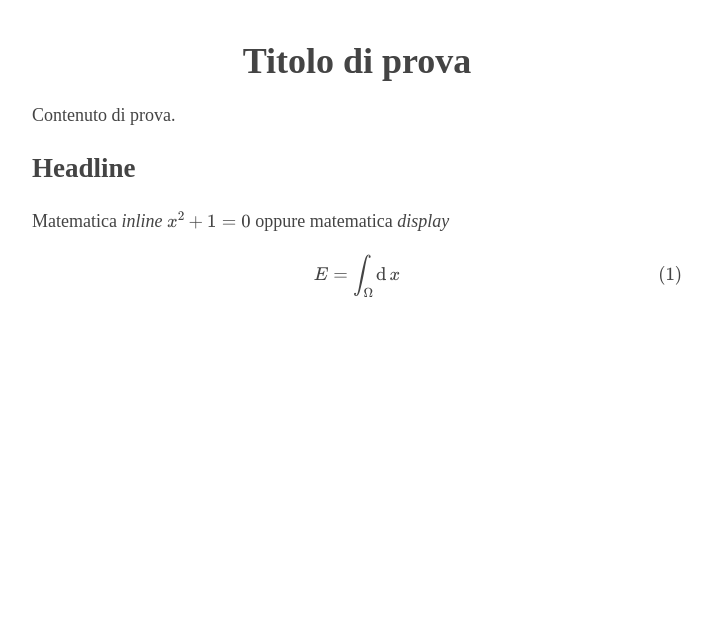
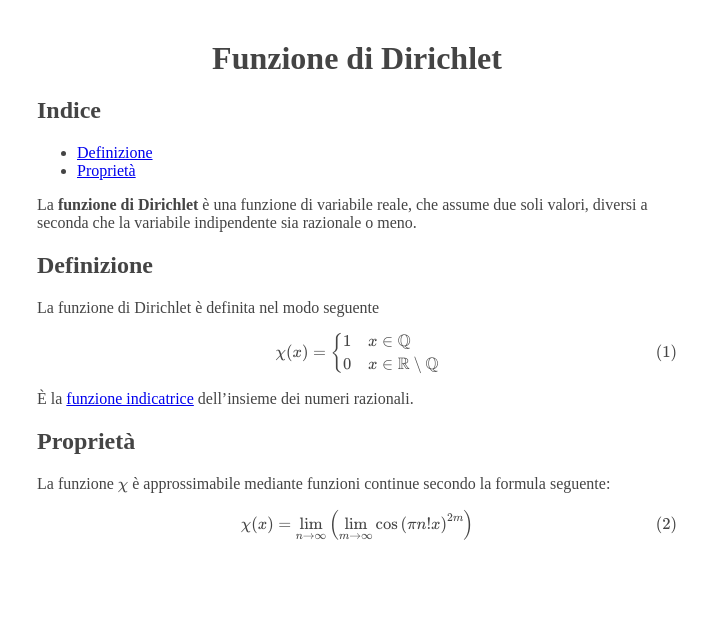
Before and after one commit to tizero/tizero.github.io, a plain HTML site: page pagina-di-prova.html in a window 1280 px wide. Shown: the whole page, without its empty margins (283-995 px from the left). Drawn offline with nearby package versions, Linux system fonts and the light colour scheme.

Commit message:
Minor modifications

```diff
--- a/css/stylesheet.css
+++ b/css/stylesheet.css
@@ -1,6 +1,4 @@
-#content  { max-width: 650px; margin: 40px auto;
-            line-height: 1.6; font-size: 18px; color: #444; padding: 0 10px; }
-h1, h2, h3 { line-height: 1.2; }
+#content  { max-width: 40em; margin: 40px auto; color: #444; }
 .title    { text-align: center;
            margin-bottom: .2em; }
 .subtitle { text-align: center;
--- a/pagina-di-prova.html
+++ b/pagina-di-prova.html
@@ -1,12 +1,12 @@
 <?xml version="1.0" encoding="utf-8"?>
 <!DOCTYPE html PUBLIC "-//W3C//DTD XHTML 1.0 Strict//EN"
 "http://www.w3.org/TR/xhtml1/DTD/xhtml1-strict.dtd">
-<html xmlns="http://www.w3.org/1999/xhtml" lang="en" xml:lang="en">
+<html xmlns="http://www.w3.org/1999/xhtml" lang="it" xml:lang="it">
 <head>
-<!-- 2024-08-26 lun 19:31 -->
+<!-- 2024-08-27 mar 15:51 -->
 <meta http-equiv="Content-Type" content="text/html;charset=utf-8" />
 <meta name="viewport" content="width=device-width, initial-scale=1" />
-<title>Titolo di prova</title>
+<title>Funzione di Dirichlet</title>
 <meta name="generator" content="Org Mode" />
 <link rel="stylesheet" type="text/css" href="css/stylesheet.css" />
 <script>
@@ -44,19 +44,51 @@
 </head>
 <body>
 <div id="content" class="content">
-<h1 class="title">Titolo di prova</h1>
+<h1 class="title">Funzione di Dirichlet</h1>
+<div id="table-of-contents" role="doc-toc">
+<h2>Indice</h2>
+<div id="text-table-of-contents" role="doc-toc">
+<ul>
+<li><a href="#org2c7694f">Definizione</a></li>
+<li><a href="#org610551f">Proprietà</a></li>
+</ul>
+</div>
+</div>
+<div class="abstract" id="orgacec816">
 <p>
-Contenuto di prova.
+La <b>funzione di Dirichlet</b> è una funzione di variabile reale, che assume due soli
+valori, diversi a seconda che la variabile indipendente sia razionale o meno.
 </p>
-<div id="outline-container-orga2e51df" class="outline-2">
-<h2 id="orga2e51df">Headline</h2>
-<div class="outline-text-2" id="text-orga2e51df">
+
+</div>
+<div id="outline-container-org2c7694f" class="outline-2">
+<h2 id="org2c7694f">Definizione</h2>
+<div class="outline-text-2" id="text-org2c7694f">
 <p>
-Matematica <i>inline</i> \(x^2 + 1 = 0\) oppure matematica <i>display</i>
+La funzione di Dirichlet è definita nel modo seguente
 </p>
 \begin{equation}
 \label{eq:1}
-E = \int_{\Omega} \mathrm{d}\,x
+\chi(x) = \left\{ \begin{array}{ll}
+       1 & x \in \mathbb{Q}\\
+       0 & x \in \mathbb{R} \setminus \mathbb{Q}
+       \end{array} \right.
+\end{equation}
+<p>
+È la <a href="https://it.wikipedia.org/wiki/Funzione_indicatrice">funzione indicatrice</a> dell&rsquo;insieme dei numeri razionali.
+</p>
+</div>
+</div>
+<div id="outline-container-org610551f" class="outline-2">
+<h2 id="org610551f">Proprietà</h2>
+<div class="outline-text-2" id="text-org610551f">
+<p>
+La funzione \(\chi\) è approssimabile mediante funzioni continue secondo la formula
+seguente:
+</p>
+\begin{equation}
+\label{eq:2}
+\chi(x) = \lim_{n \to \infty} \left( \lim_{m \to \infty} \cos\left( \pi n! x \right)^{2m} \right)
 \end{equation}
 </div>
 </div>
```
Also changed, not shown: theindex.html (added, +37 -0 lines), favicon.ico (added).
